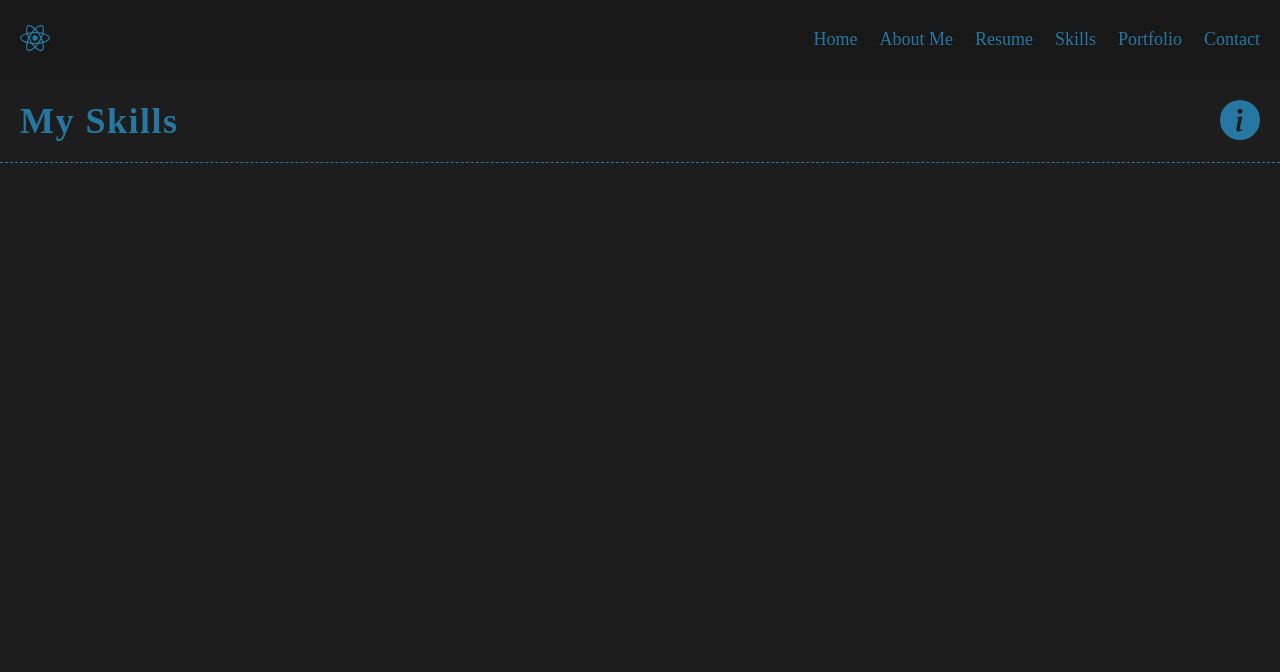
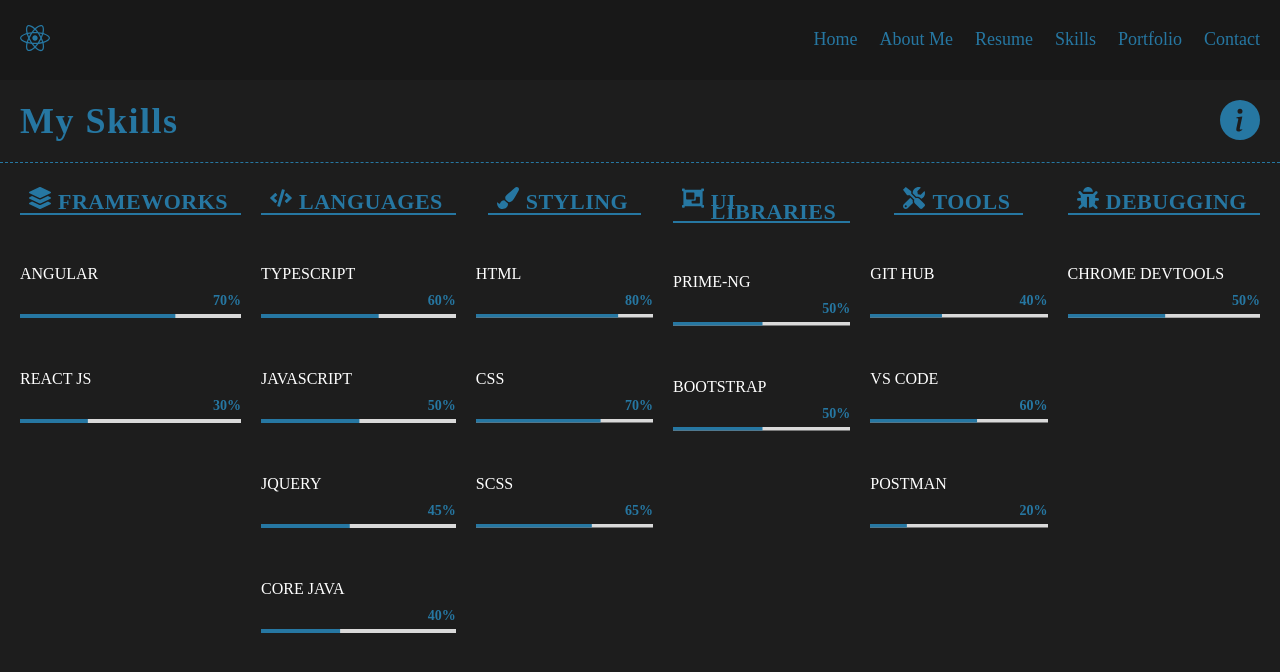
Before and after one commit to maheksondagar8-prog/My-protfolio, a React (Create React App) app in the folder first-project/: page /skills in a window 1280 px wide. Shown: the top 672 px of the page. Built offline with nearby package versions, Linux system fonts and the light colour scheme.

Commit message:
skills page implement

```diff
--- a/first-project/package.json
+++ b/first-project/package.json
@@ -10,6 +10,7 @@
     "@tsparticles/react": "^3.0.0",
     "ajv": "^8.12.0",
     "ajv-keywords": "^5.1.0",
+    "rc-progress": "^4.0.0",
     "react": "^18.2.0",
     "react-dom": "^18.2.0",
     "react-icons": "^5.5.0",
--- a/first-project/src/containers/about/index.jsx
+++ b/first-project/src/containers/about/index.jsx
@@ -1,8 +1,8 @@
 import React from "react";
+import './styles.scss';
 import { BsInfoCircleFill } from 'react-icons/bs'
 import PageHeaderContain from "../../components/pageHeaderContent";
 import { FaUser, FaMapMarkerAlt, FaEnvelope, FaPhone } from "react-icons/fa";
-import './styles.scss';
 import { DiReact, DiAngularSimple, DiAndroid, DiApple } from 'react-icons/di'
 import { FaDev, FaDatabase } from 'react-icons/fa'
 import { FaGraduationCap } from "react-icons/fa";
--- a/first-project/src/containers/skills/index.jsx
+++ b/first-project/src/containers/skills/index.jsx
@@ -1,13 +1,45 @@
 import React from "react";
 import { BsInfoCircleFill } from 'react-icons/bs'
 import PageHeaderContain from "../../components/pageHeaderContent";
+import { skillsDetails } from './utils';
+import './styles.scss';
+import { Line } from "rc-progress";
 
-const Skills=()=>{
+const Skills = () => {
     return (
-        <section className="about">
+        <section className="skills">
             <PageHeaderContain
                 headerText="My Skills"
                 icon={<BsInfoCircleFill size={40} />} />
+
+            <div className="skills_content-wrapper">
+                {
+                    skillsDetails.map((item, i) => (
+                        <div key={i} className="skills_content-wrapper_inner-content">
+                            <div className="skills_content-wrapper_inner-content_category-text">
+                                <div>{item.icon}</div>
+                                <div>{item.label}</div>
+                            </div>
+                            <div className="skills_content-wrapper_inner-content_progressbar-container">
+                                {
+                                    item.data.map((skillsItem, j) => (
+                                        <div key={j} className="progressbar-wrapper">
+                                            <p>{skillsItem.SkillName}</p>
+                                            <span className="percentage-text">{skillsItem.percentage}%</span>
+                                            <Line
+                                                percent={skillsItem.percentage}
+                                                strokeWidth="2"
+                                                strokeColor="var(--blue-theme-main-color)"
+                                                trailWidth="2"
+                                                strokeLinecap="square" />
+                                        </div>
+                                    ))
+                                }
+                            </div>
+                        </div>
+                    ))
+                }
+            </div>
         </section>
     )
 }
--- a/first-project/src/containers/skills/styles.scss
+++ b/first-project/src/containers/skills/styles.scss
@@ -0,0 +1,86 @@
+.skills {
+    &_content-wrapper {
+        display: flex;
+        padding: 20px;
+        gap: 20px;
+
+        &_inner-content {
+            flex: 1;
+            display: flex;
+            flex-direction: column;
+            align-items: center;
+
+            &_category-text {
+                display: block;
+                color: var(--blue-theme-main-color);
+                font-size: 22px;
+                font-weight: 700;
+                line-height: 1rem;
+                letter-spacing: 0.5px;
+                position: relative;
+                text-transform: uppercase;
+                padding: 4px 4px 4px 0px;;
+                border-bottom: 2px solid var(--blue-theme-main-color);
+                display: flex;
+                align-items: baseline;
+                gap: 7px;
+            }
+
+            &_category-text::before,
+            &_category-text::after {
+                position: relative;
+                content: "";
+                width: 2px;
+                height: 5px;
+            }
+
+            &_category-text::before {
+                left: 0;
+            }
+
+            &_category-text::after {
+                right: 0;
+            }
+
+            &_progressbar-container {
+                width: 100%;
+            }
+
+            .progressbar-wrapper {
+                padding: 50px 0px 0px 0px;
+
+                p {
+                    color: var(--blue-theme-sub-text-color);
+                    font-size: 1.6rem;
+                    font-weight: 500;
+                    text-transform: uppercase;
+                    margin: 0 0 10px;
+                }
+            }
+
+            .percentage-text {
+                font-size: 14px;
+                font-weight: 600;
+                color: var(--blue-theme-main-color);
+                display: flex;
+                justify-content: end;
+            }
+        }
+    }
+}
+
+@media only screen and (max-width:768px) {
+    .skills {
+        &_content-wrapper {
+            flex-direction: column;
+        }
+
+        .skills_content-wrapper_inner-content_progressbar-container {
+            margin-bottom: 20px;
+        }
+
+        .progressbar-wrapper {
+            padding: 42px 0px 0px 0px;
+        }
+    }
+}
--- /dev/null
+++ b/first-project/src/containers/skills/utils.js
@@ -0,0 +1,100 @@
+import { FaLayerGroup, FaCode, FaPaintBrush, FaObjectGroup, FaTools, FaBug } from "react-icons/fa";
+export const skillsDetails = [
+    {
+        label: "Frameworks",
+        icon: <FaLayerGroup />,
+        data: [
+            {
+                SkillName: 'Angular',
+                percentage: '70'
+            },
+            {
+                SkillName: 'React JS',
+                percentage: '30'
+            }
+        ]
+    },
+    {
+        label: "Languages",
+        icon: <FaCode />,
+        data: [
+            {
+                SkillName: 'TypeScript',
+                percentage: '60'
+            },
+            {
+                SkillName: 'JAVAScript',
+                percentage: '50'
+            },
+            {
+                SkillName: 'JQuery',
+                percentage: '45'
+            },
+            {
+                SkillName: 'Core JAVA',
+                percentage: '40'
+            }
+        ]
+    },
+    {
+        label: "Styling",
+        icon: <FaPaintBrush />,
+        data: [
+            {
+                SkillName: 'HTML',
+                percentage: '80'
+            },
+            {
+                SkillName: 'CSS',
+                percentage: '70'
+            },
+            {
+                SkillName: 'SCSS',
+                percentage: '65'
+            }
+        ]
+    },
+    {
+        label: "UI Libraries",
+        icon: <FaObjectGroup />,
+        data: [
+            {
+                SkillName: 'Prime-ng',
+                percentage: '50'
+            },
+            {
+                SkillName: 'BootStrap',
+                percentage: '50'
+            }
+        ]
+    },
+    {
+        label: "Tools",
+        icon: <FaTools />,
+        data: [
+            {
+                SkillName: 'Git Hub',
+                percentage: '40'
+            },
+            {
+                SkillName: 'VS Code',
+                percentage: '60'
+            },
+            {
+                SkillName: 'Postman',
+                percentage: '20'
+            }
+        ]
+    },
+    {
+        label: "Debugging",
+        icon: <FaBug />,
+        data: [
+            {
+                SkillName: 'Chrome DevTools',
+                percentage: '50'
+            }
+        ]
+    }
+
+]
```
Also changed, not shown: 1 other file (tests, documents, lock files or other folders).
